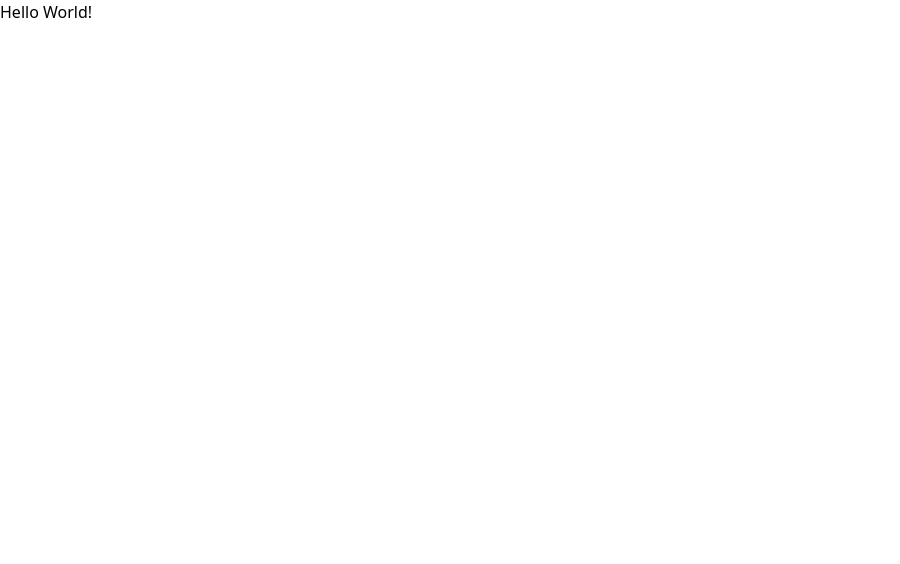
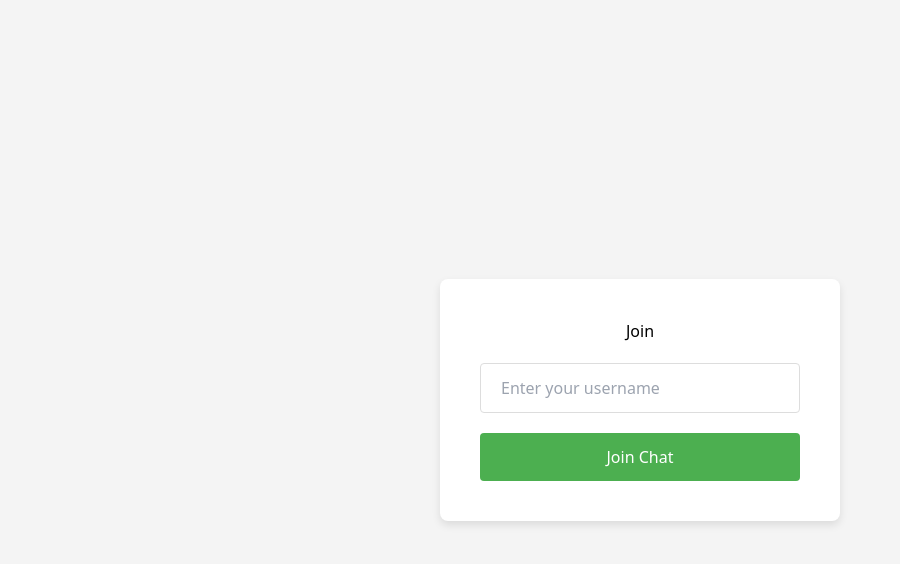
Before and after one commit to jessicamedeirosp/chatbot-app, a Next.js app: page / in a window 1280 px wide. Shown: the top 564 px of the page, without its empty margins (0-900 px from the left). Built offline with nearby package versions, Linux system fonts and the light colour scheme.

Commit message:
feat: login component

```diff
--- a/src/app/page.tsx
+++ b/src/app/page.tsx
@@ -1,3 +1,80 @@
-export default function Home() {
-  return <h1>Hello World!</h1>;
+'use client';
+import React, { useState } from 'react';
+import { useAppContext } from '../hooks/useAppContext';
+import { useRouter } from 'next/navigation';
+
+export default function JoinPage() {
+  const { loginUser } = useAppContext();
+  const [username, setUsername] = useState('');
+  const router = useRouter();
+  const handleLogin = () => {
+    if (username.trim()) {
+      loginUser(username);
+      router.push('/chats');
+    }
+  };
+
+  return (
+    <div
+      style={{
+        display: 'flex',
+        justifyContent: 'center',
+        alignItems: 'center',
+        height: '100vh',
+        backgroundColor: '#f4f4f4',
+        padding: '20px',
+      }}
+    >
+      <div
+        style={{
+          backgroundColor: '#fff',
+          padding: '40px',
+          borderRadius: '8px',
+          boxShadow: '0 4px 8px rgba(0, 0, 0, 0.1)',
+          textAlign: 'center',
+          width: '100%',
+          maxWidth: '400px',
+        }}
+      >
+        <h1 style={{ marginBottom: '20px' }}>Join</h1>
+        <input
+          type="text"
+          placeholder="Enter your username"
+          value={username}
+          onChange={(e) => setUsername(e.target.value)}
+          style={{
+            padding: '12px 20px',
+            fontSize: '16px',
+            width: '100%',
+            marginBottom: '20px',
+            borderRadius: '4px',
+            border: '1px solid #ddd',
+          }}
+        />
+        <br />
+        <button
+          onClick={handleLogin}
+          style={{
+            padding: '12px 20px',
+            fontSize: '16px',
+            width: '100%',
+            cursor: 'pointer',
+            backgroundColor: '#4CAF50',
+            color: '#fff',
+            border: 'none',
+            borderRadius: '4px',
+            transition: 'background-color 0.3s',
+          }}
+          onMouseOver={(e) =>
+            (e.currentTarget.style.backgroundColor = '#45a049')
+          }
+          onMouseOut={(e) =>
+            (e.currentTarget.style.backgroundColor = '#4CAF50')
+          }
+        >
+          Join Chat
+        </button>
+      </div>
+    </div>
+  );
 }
```
